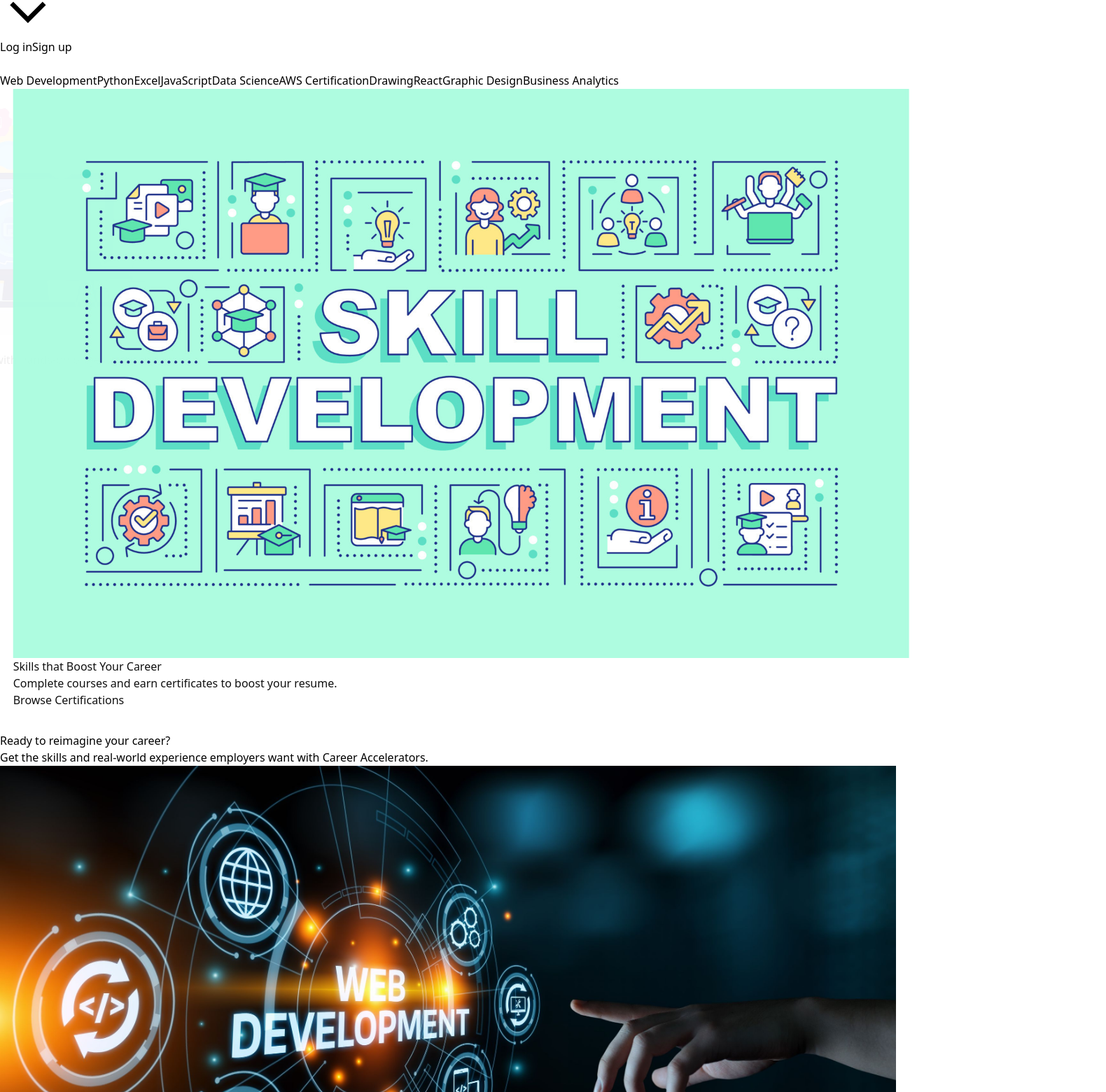
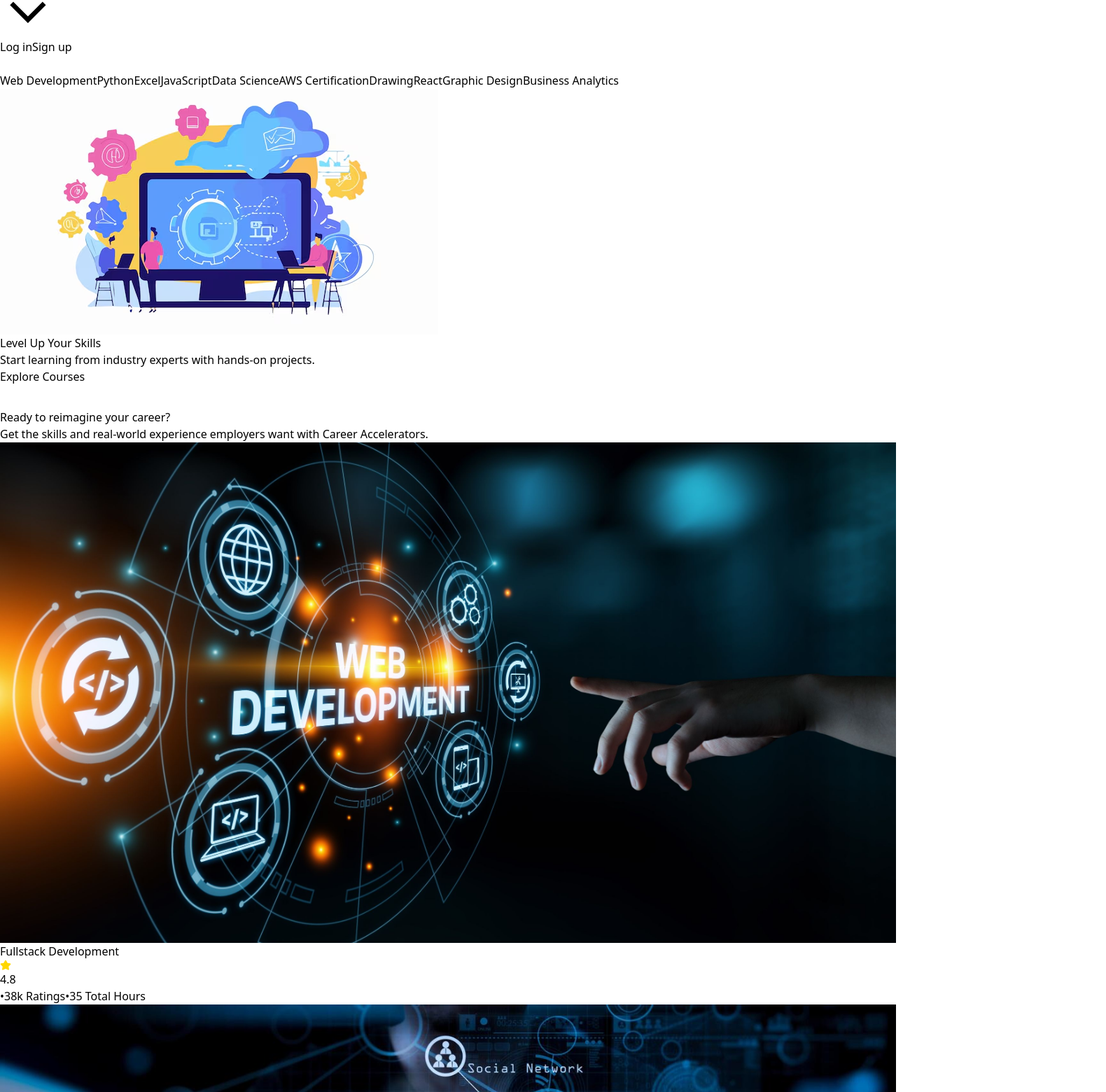
Before and after one commit to blackcross7/EduTen-Cloning-Udemy-, a React (Vite) app in the folder client/: page / in a window 1280 px wide. Shown: the part 2020-3580 px from the top of the page at 70% size, 1580 px wide, since content can reach past the window. Built offline with nearby package versions, Linux system fonts and the light colour scheme; the HTML template or start-up script is replaced by a standard one.

Commit message:
Landing page

```diff
--- a/client/index.html
+++ b/client/index.html
@@ -4,7 +4,7 @@
     <meta charset="UTF-8" />
     <link rel="icon" type="image/svg+xml" href="" />
     <meta name="viewport" content="width=device-width, initial-scale=1.0" />
-    <title>Vite + React</title>
+    <title>EduTen</title>
   </head>
   <body>
     <div id="root"></div>
--- a/client/src/components/LandingPage/HeroCards.jsx
+++ b/client/src/components/LandingPage/HeroCards.jsx
@@ -1,11 +1,12 @@
 import React from "react";
 import { Star } from "lucide-react";
+import { motion } from "framer-motion";
 
 // Course data
 const courses = [
   {
     id: 1,
-    title: "Fullstack Development Bootcamp",
+    title: "Fullstack Development",
     rating: 4.8,
     totalRatings: "38k",
     hours: 35,
@@ -21,7 +22,7 @@ const courses = [
   },
   {
     id: 3,
-    title: "Data Science Essentials",
+    title: "Data Science",
     rating: 4.9,
     totalRatings: "61k",
     hours: 20,
@@ -29,44 +30,56 @@ const courses = [
   },
 ];
 
-// Reusable Card wrapper
-const Card = ({ children }) => (
-  <div className="bg-white border border-gray-200 rounded-2xl shadow-xl overflow-hidden hover:scale-[1.02] transition-transform">
-    {children}
-  </div>
-);
-
-const HeroCards = () => {
-  return (
-    <section className="w-full lg:w-[90vw] mx-auto py-8 px-4">
-      <div className="grid grid-cols-1 md:grid-cols-3 gap-6">
-        {courses.map((course) => (
-          <Card key={course.id}>
+// Card component
+const Card = ({ course, index }) => (
+  <div className="hover:scale-[1.03]  transition-all duration-300 cursor-pointer">
+    <motion.div
+      initial={{ opacity: 0, y: 30 }}
+      animate={{ opacity: 1, y: 0 }}
+      transition={{ duration: 0.5, delay: index * 0.2 }}
+      className="bg-white hover:bg-gray-100 border border-gray-200 rounded-2xl shadow-xl   p-4 flex flex-col  h-full "
+    >
       <img
         src={course.img}
         alt={course.title}
-              className="w-full h-48 object-cover"
+        className="w-full h-40 md:h-48 object-cover rounded-xl mb-4"
       />
 
-            <div className="p-5 space-y-3">
-              <h3 className="text-lg md:text-xl font-semibold text-gray-900">
+      <div className="flex flex-col justify-between flex-grow text-sm md:text-base">
+        <h3 className="text-base md:text-lg font-semibold text-gray-900 mb-3 md:mb-4">
           {course.title}
         </h3>
 
-              <div className="flex items-center text-sm text-gray-600 flex-wrap gap-1">
+        <div className="flex items-center flex-wrap gap-2 text-xs md:text-sm text-gray-600 mt-auto">
+          <div className="flex items-center gap-1">
             <Star size={16} fill="gold" stroke="gold" />
-                <span className="font-medium text-gray-800">
-                  {course.rating}
-                </span>
+            <span className="font-medium text-gray-800">{course.rating}</span>
+          </div>
           <span className="text-gray-400">•</span>
           <span>{course.totalRatings} Ratings</span>
           <span className="text-gray-400">•</span>
           <span>{course.hours} Total Hours</span>
         </div>
       </div>
-          </Card>
+    </motion.div>
+  </div>
+);
+
+// Main component
+const HeroCards = () => {
+  return (
+    <section className="w-full lg:w-[90vw] mx-auto px-4">
+      <h2 className='text-3xl font-bold mb-2'>Ready to reimagine your career?</h2>
+      <p className='text-gray-600 mb-6'>Get the skills and real-world experience employers want with Career Accelerators.</p>
+
+      <div className="grid grid-cols-1 md:grid-cols-3 gap-6 md:gap-4 lg:gap-6 ">
+        {courses.map((course, idx) => (
+          <Card key={course.id} course={course} index={idx} />
         ))}
       </div>
+       <button className='font-bold font-serif text-xs lg:text-xl text-purple-600 border-2 border-purple-600 p-2 hover:bg-purple-50 my-6'>
+          All Career Accelerators
+        </button>
     </section>
   );
 };
--- a/client/src/components/LandingPage/HeroSection.jsx
+++ b/client/src/components/LandingPage/HeroSection.jsx
@@ -18,8 +18,8 @@ const banners = [
     desc: "Complete courses and earn certificates to boost your resume.",
     button: "Browse Certifications",
     img: "assets/landingPage/hero2.jpg",
-    bg: "bg-gradient-to-r from-pink-600 via-rose-500 to-orange-400",
-    accent: "bg-pink-600",
+    bg: "bg-gradient-to-r from-indigo-700 via-sky-600 to-teal-500 ",
+    accent: "bg-indigo-600",
   },
   {
     id: 3,
@@ -27,8 +27,8 @@ const banners = [
     desc: "Access high-quality content 24/7 from anywhere.",
     button: "Start Learning",
     img: "assets/landingPage/hero3.jpg",
-    bg: "bg-gradient-to-r from-indigo-700 via-sky-600 to-teal-500",
-    accent: "bg-indigo-600",
+    bg: "bg-gradient-to-r from-pink-600 via-rose-500 to-orange-400",
+    accent: "bg-pink-600",
   },
 ];
 
@@ -60,17 +60,28 @@ const HeroSection = () => {
     ]);
   };
 
-  useEffect(() => {
-    const timer = setTimeout(() => paginate(1), 6000);
-    return () => clearTimeout(timer);
-  }, [page]);
+useEffect(() => {
+  const timer = setTimeout(() => {
+    const hero = document.getElementById("hero-section");
+    const rect = hero?.getBoundingClientRect();
+    const isVisible = rect?.top >= 0 && rect?.bottom <= window.innerHeight;
+
+    if (isVisible) paginate(1);
+  }, 6000);
+  return () => clearTimeout(timer);
+}, [page]);
+
 
   const banner = banners[page];
 
   return (
     <div
-      className={`relative w-full lg:w-[90vw] h-[50vh] mx-auto overflow-hidden  shadow-2xl ${banner.bg} transition-colors duration-500 mb-10`}
+    id="hero-section"
+      className={`relative w-full lg:w-[90vw] mx-auto overflow-hidden  shadow-2xl ${banner.bg} transition-colors duration-500 mb-12`}
     >
+      {/* Glass gradient overlay */}
+      <div className="absolute inset-0 bg-gradient-to-r from-white/10 via-white/5 to-white/10 backdrop-blur-[4px] z-0 pointer-events-none" />
+
       <AnimatePresence initial={false} custom={direction}>
         <motion.div
           key={banner.id}
@@ -79,22 +90,22 @@ const HeroSection = () => {
           initial="enter"
           animate="center"
           exit="exit"
-          transition={{ duration: 0.7 }}
-          className="w-[80vw] mx-auto h-full flex flex-col md:flex-row items-center justify-between px-6 md:px-12 gap-10"
+          transition={{ duration: 0.6 }}
+          className="relative z-10 w-full h-full flex flex-col md:flex-row items-center justify-evenly px-6 md:px-12 py-8 gap-8"
         >
           <img
             src={banner.img}
-            alt="hero"
-            className="w-[90%] md:w-[40%] max-w-[420px] h-[240px] object-cover rounded-2xl shadow-lg"
+            alt={banner.title}
+            className="w-[90%] md:w-[38%] max-w-md h-56 md:h-[280px] object-cover rounded-2xl shadow-xl"
           />
 
-          <div className="bg-white/10 backdrop-blur-md border border-white/20 p-6 md:p-8 rounded-3xl shadow-xl text-white text-center md:text-left space-y-4 max-w-xl">
-            <h2 className="text-3xl md:text-5xl font-bold leading-tight">
+          <div className="bg-white/10 backdrop-blur-lg border border-white/20 p-5 md:p-6 rounded-2xl shadow-lg text-white text-center md:text-left max-w-md space-y-4">
+            <h2 className="text-2xl md:text-4xl font-bold leading-tight">
               {banner.title}
             </h2>
-            <p className="text-base md:text-lg">{banner.desc}</p>
+            <p className="text-sm md:text-base">{banner.desc}</p>
             <button
-              className={`px-6 py-2 ${banner.accent} hover:brightness-110 text-white font-semibold rounded-full transition`}
+              className={`px-6 py-2 ${banner.accent} hover:brightness-110 text-white font-semibold rounded-full transition duration-300`}
             >
               {banner.button}
             </button>
@@ -102,16 +113,16 @@ const HeroSection = () => {
         </motion.div>
       </AnimatePresence>
 
-      {/* Arrows */}
+      {/* Navigation Arrows */}
       <button
         onClick={() => paginate(-1)}
-        className="absolute top-1/2 left-4 transform -translate-y-1/2 bg-black/50 p-2 rounded-full hover:bg-black/70 transition z-10"
+        className="absolute top-1/2 left-4 transform -translate-y-1/2 bg-black/50 p-2 rounded-full hover:bg-black/70 transition z-20"
       >
         <ChevronLeft size={28} color="white" />
       </button>
       <button
         onClick={() => paginate(1)}
-        className="absolute top-1/2 right-4 transform -translate-y-1/2 bg-black/50 p-2 rounded-full hover:bg-black/70 transition z-10"
+        className="absolute top-1/2 right-4 transform -translate-y-1/2 bg-black/50 p-2 rounded-full hover:bg-black/70 transition z-20"
       >
         <ChevronRight size={28} color="white" />
       </button>
--- /dev/null
+++ b/client/src/components/LandingPage/LandingCourseSection.jsx
@@ -0,0 +1,102 @@
+import React from "react";
+import { Star } from "lucide-react";
+
+const filters = ["Data Science", "IT Certifications", "Leadership", "Web Development", "Communication", "Business Analytics & Intelligence"];
+const subFilters = [
+  { label: "ChatGPT", learners: "4M+" },
+  { label: "Data Science", learners: "7M+" },
+  { label: "Python", learners: "48.8M+" },
+  { label: "Machine Learning", learners: "8M+" },
+  { label: "Deep Learning", learners: "2M+" },
+  { label: "AI", learners: "4M+" },
+  { label: "Statistics", learners: "1M+" },
+];
+
+const courses = [
+  {
+    id: 1,
+    title: "The Complete AI Guide: Learn ChatGPT, Generative AI & More",
+    instructor: "Julian Melanson, Benza Maman",
+    rating: 4.5,
+    reviews: "49,177",
+    price: 549,
+    originalPrice: 2739,
+    tag: "Bestseller",
+    img: "assets/landingPage/course1.jpg",
+  },
+  {
+    id: 2,
+    title: "The Complete AI-Powered Copywriting Course & ChatGPT",
+    instructor: "Tomáš Morávek",
+    rating: 4.3,
+    reviews: "1,918",
+    price: 549,
+    originalPrice: 3199,
+    tag: "Premium",
+    img: "assets/landingPage/course2.jpg",
+  },
+  // ...add more
+];
+
+const LandingCourseSection = () => {
+  return (
+    <section className="w-full lg:w-[90vw] mx-auto py-12 px-4 space-y-6">
+      {/* Heading */}
+      <div className="text-center space-y-2">
+        <h2 className="text-2xl md:text-4xl font-bold text-gray-900">All the skills you need in one place</h2>
+        <p className="text-gray-600 text-sm md:text-base">
+          From critical skills to technical topics, we support your professional development.
+        </p>
+      </div>
+
+      {/* Top Filters (scrollable) */}
+      <div className="flex gap-4 overflow-x-auto pb-2 border-b">
+        {filters.map((f, i) => (
+          <button key={i} className="text-sm font-medium text-gray-700 hover:text-black whitespace-nowrap">
+            {f}
+          </button>
+        ))}
+      </div>
+
+      {/* Sub Filters (scrollable pills) */}
+      <div className="flex gap-3 overflow-x-auto py-3">
+        {subFilters.map((f, i) => (
+          <button key={i} className="flex-shrink-0 bg-gray-100 hover:bg-gray-200 px-4 py-2 rounded-full text-sm text-gray-800 whitespace-nowrap">
+            <span className="font-semibold">{f.label}</span>
+            <span className="ml-1 text-gray-500">{f.learners} learners</span>
+          </button>
+        ))}
+      </div>
+
+      {/* Course cards slider */}
+      <div className="flex gap-6 overflow-x-auto pb-4">
+        {courses.map((course) => (
+          <div key={course.id} className="min-w-[280px] max-w-[300px] bg-white rounded-xl shadow-md border border-gray-200">
+            <img src={course.img} alt={course.title} className="w-full h-40 object-cover rounded-t-xl" />
+            <div className="p-4 space-y-2">
+              <h3 className="text-sm font-semibold line-clamp-2">{course.title}</h3>
+              <p className="text-xs text-gray-500">{course.instructor}</p>
+              <div className="flex items-center gap-1 text-sm">
+                <Star size={14} fill="gold" stroke="gold" />
+                <span className="font-semibold">{course.rating}</span>
+                <span className="text-gray-500 text-xs">({course.reviews})</span>
+              </div>
+              <div className="flex items-center gap-2">
+                <span className="text-md font-bold">₹{course.price}</span>
+                <span className="text-sm text-gray-400 line-through">₹{course.originalPrice}</span>
+              </div>
+              {course.tag && (
+                <span className={`inline-block text-xs px-2 py-1 rounded-full font-medium
+                  ${course.tag === "Bestseller" ? "bg-yellow-200 text-yellow-800" : "bg-purple-100 text-purple-700"}`}>
+                  {course.tag}
+                </span>
+              )}
+            </div>
+          </div>
+        ))}
+      </div>
+    </section>
+  );
+};
+
+export default LandingCourseSection;
--- a/client/src/pages/LandingPage.jsx
+++ b/client/src/pages/LandingPage.jsx
@@ -1,6 +1,7 @@
 import React from 'react'
 import HeroSection from '../components/LandingPage/HeroSection'
 import HeroCards from '../components/LandingPage/HeroCards'
+import LandingCourseSection from '../components/LandingPage/LandingCourseSection'
 
 const LandingPage = () => {
   return (
@@ -8,10 +9,12 @@ const LandingPage = () => {
     <main>
         <HeroSection />
 
-      <div className=' w-full lg:w-[90vw] mx-auto'>
-        <h2 className='text-3xl font-bold mb-2'>Ready to reimagine your career?</h2>
-        <p className='text-gray-600'>Get the skills and real-world experience employers want with Career Accelerators.</p>
+      <div className=' w-[95vw] lg:w-[90vw] mx-auto my-10'>
         <HeroCards />
+      </div>
+
+      <div className=' w-[95vw] lg:w-[90vw] mx-auto my-10'>
+        <LandingCourseSection />
       </div>
 
     </main>
```
Lines whose indentation alone changed are shown as unchanged.
